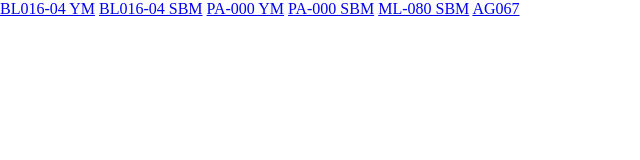
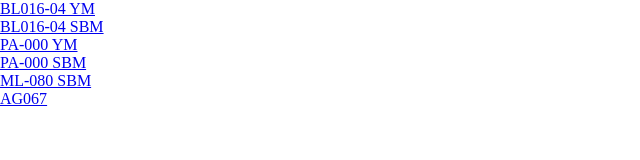
Before and after one commit to GiaGioi/GiaGioi.github.io, a plain HTML site: page index.html in a window 1280 px wide. Shown: the whole page, without its empty margins (0-640 px from the left). Drawn offline with Linux system fonts and the light colour scheme.

Commit message:
Update index.html

```diff
--- a/index.html
+++ b/index.html
@@ -6,11 +6,11 @@
     <link rel="stylesheet" href="style.css">
 </head>
 <body>
-    <a href="https://my.ymobile.jp/muc/d/webLink/doSend/WCO010042_app">BL016-04 YM</a>
-    <a href="https://my.softbank.jp/msb/d/webLink/doSend/WCO010042_app">BL016-04 SBM</a>
-    <a href="https://my.ymobile.jp/muc/d/webLink/doSend/MWBWL0192">PA-000 YM</a>
-    <a href="https://my.softbank.jp/msb/d/webLink/doSend/MWBAA0142">PA-000 SBM</a>
-    <a href="https://my.softbank.jp/msb/d/webLink/doSend/CME010002_app">ML-080 SBM</a>
+    <a href="https://my.ymobile.jp/muc/d/webLink/doSend/WCO010042_app">BL016-04 YM</a><br>
+    <a href="https://my.softbank.jp/msb/d/webLink/doSend/WCO010042_app">BL016-04 SBM</a><br>
+    <a href="https://my.ymobile.jp/muc/d/webLink/doSend/MWBWL0192">PA-000 YM</a><br>
+    <a href="https://my.softbank.jp/msb/d/webLink/doSend/MWBAA0142">PA-000 SBM</a><br>
+    <a href="https://my.softbank.jp/msb/d/webLink/doSend/CME010002_app">ML-080 SBM</a><br>
     <a href="https://my.softbank.jp/msb/d/webLink/doSend/WBC010008_app">AG067</a>
 
 
```
